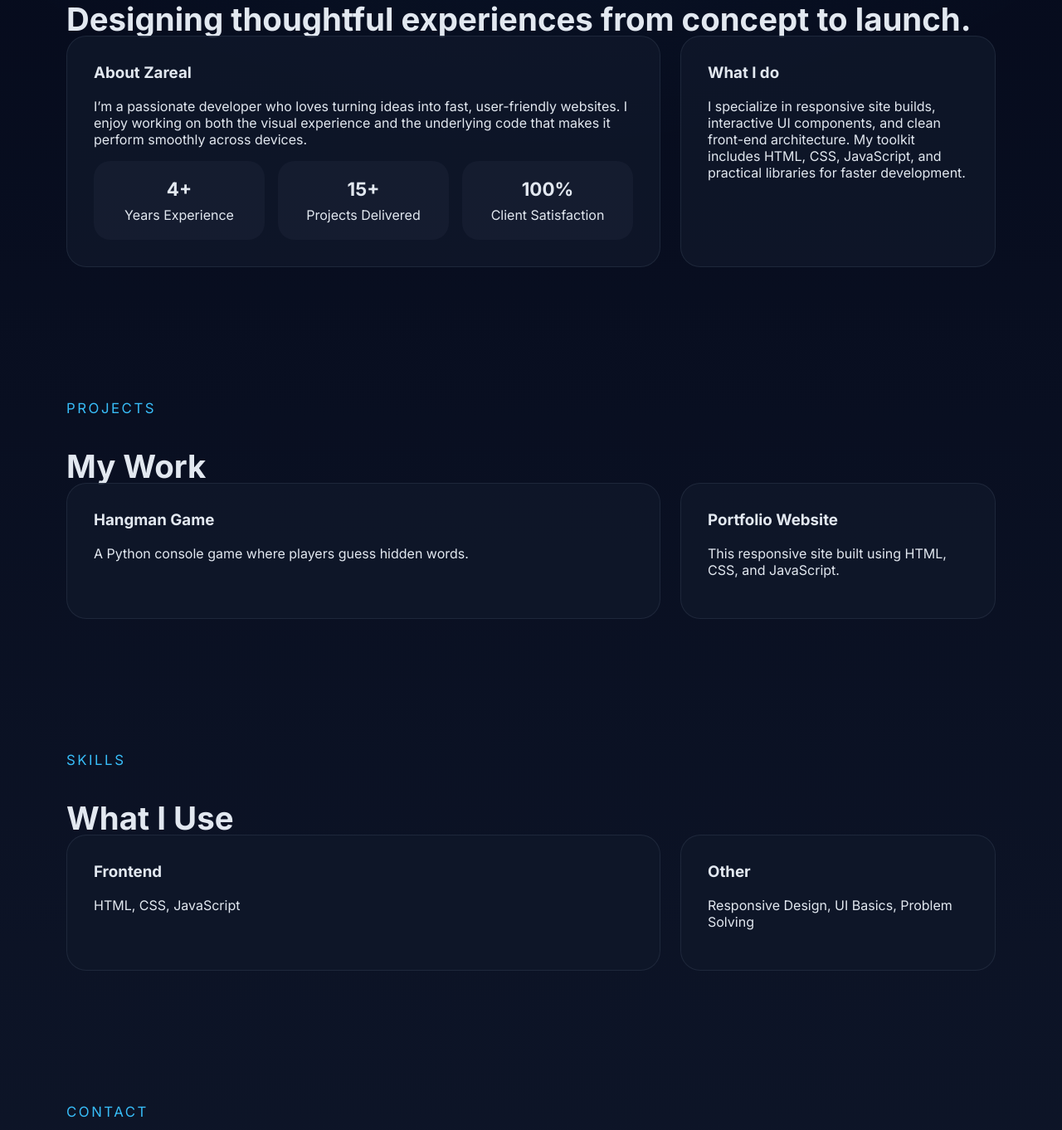
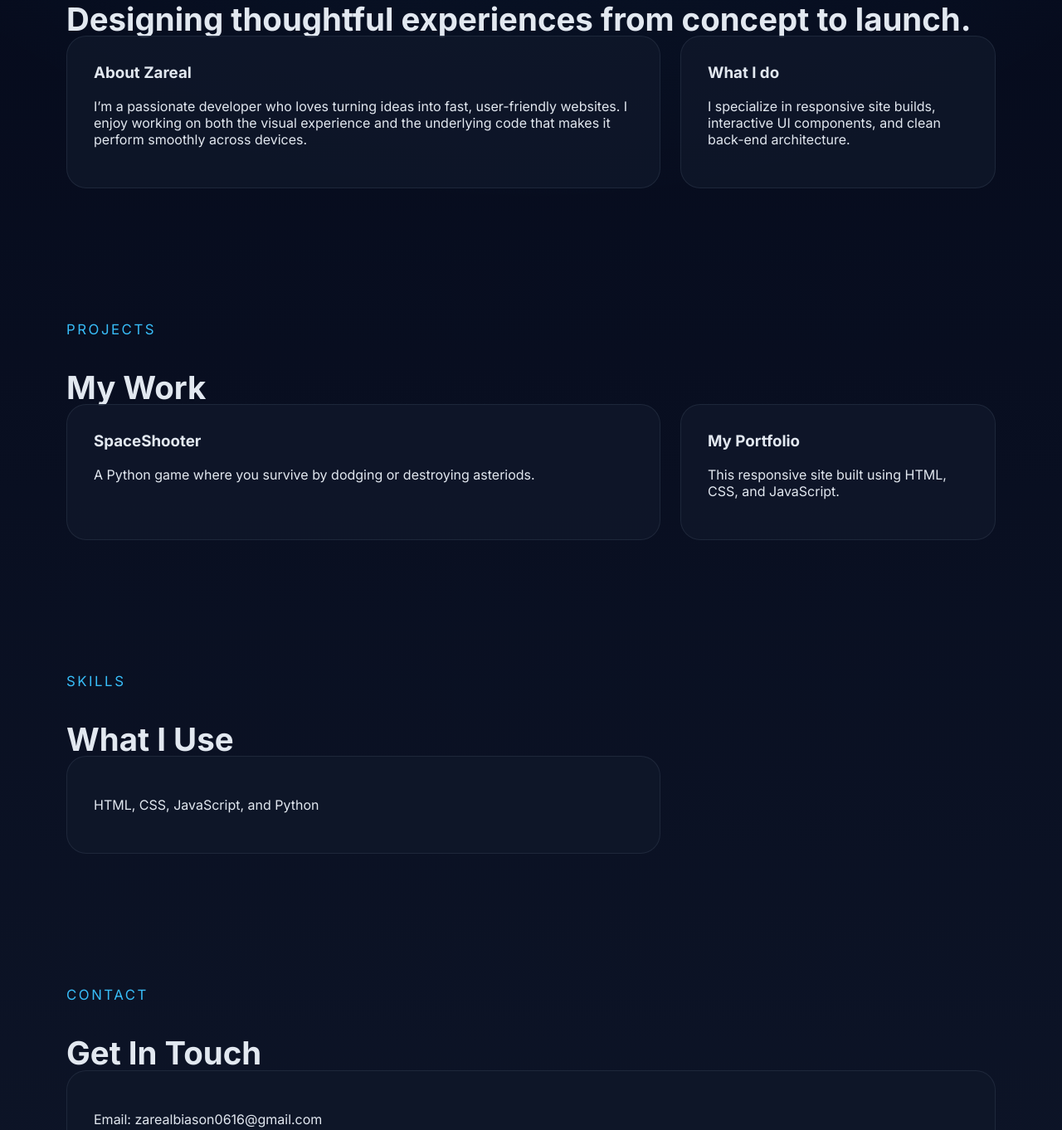
Before and after one commit to SurtalogiFSOK/Portfolio, a plain HTML site: page index.html in a window 1280 px wide. Shown: the part 907-2269 px from the top of the page at 83% size. Drawn offline with Linux system fonts and the light colour scheme.

Commit message:
Add files via upload

```diff
--- a/index.html
+++ b/index.html
@@ -51,24 +51,11 @@
           <div class="card">
             <h3>About Zareal</h3>
             <p>I’m a passionate developer who loves turning ideas into fast, user-friendly websites. I enjoy working on both the visual experience and the underlying code that makes it perform smoothly across devices.</p>
-            <div class="stats">
-              <div class="stat">
-                <strong>4+</strong>
-                Years Experience
-              </div>
-              <div class="stat">
-                <strong>15+</strong>
-                Projects Delivered
-              </div>
-              <div class="stat">
-                <strong>100%</strong>
-                Client Satisfaction
-              </div>
-            </div>
+
           </div>
           <div class="card">
             <h3>What I do</h3>
-            <p>I specialize in responsive site builds, interactive UI components, and clean front-end architecture. My toolkit includes HTML, CSS, JavaScript, and practical libraries for faster development.</p>
+            <p>I specialize in responsive site builds, interactive UI components, and clean back-end architecture. </p>
           </div>
         </div>
       </div>
@@ -81,11 +68,11 @@
         <h2 class="section-heading">My Work</h2>
         <div class="about-grid">
           <div class="card">
-            <h3>Hangman Game</h3>
-            <p>A Python console game where players guess hidden words.</p>
+            <h3>SpaceShooter</h3>
+            <p>A Python game where you survive by dodging or destroying asteriods.</p>
           </div>
           <div class="card">
-            <h3>Portfolio Website</h3>
+            <h3>My Portfolio</h3>
             <p>This responsive site built using HTML, CSS, and JavaScript.</p>
           </div>
         </div>
@@ -98,12 +85,7 @@
         <h2 class="section-heading">What I Use</h2>
         <div class="about-grid">
           <div class="card">
-            <h3>Frontend</h3>
-            <p>HTML, CSS, JavaScript</p>
-          </div>
-          <div class="card">
-            <h3>Other</h3>
-            <p>Responsive Design, UI Basics, Problem Solving</p>
+            <p>HTML, CSS, JavaScript, and Python</p>
           </div>
         </div>
       </div>
@@ -114,8 +96,18 @@
         <div class="section-title">Contact</div>
         <h2 class="section-heading">Get In Touch</h2>
         <div class="card">
-          <p>Email: your@email.com</p>
-          <p>Facebook: yourprofile</p>
+          <p>Email: zarealbiason0616@gmail.com</p>
+          <div class="stats">
+              <div class="stat">
+                <a href="Instagram.com"><img src="instagram.svg" alt="" /></a>
+              </div>
+              <div class="stat">
+                <a href="Tiktok.com"><img src="tiktok.svg" alt="" /></a>
+              </div>
+              <div class="stat">
+                <a href="facebook.com"><img src="facebook.svg" alt=""></a>
+              </div>
+            </div>
         </div>
       </div>
     </section>
```
